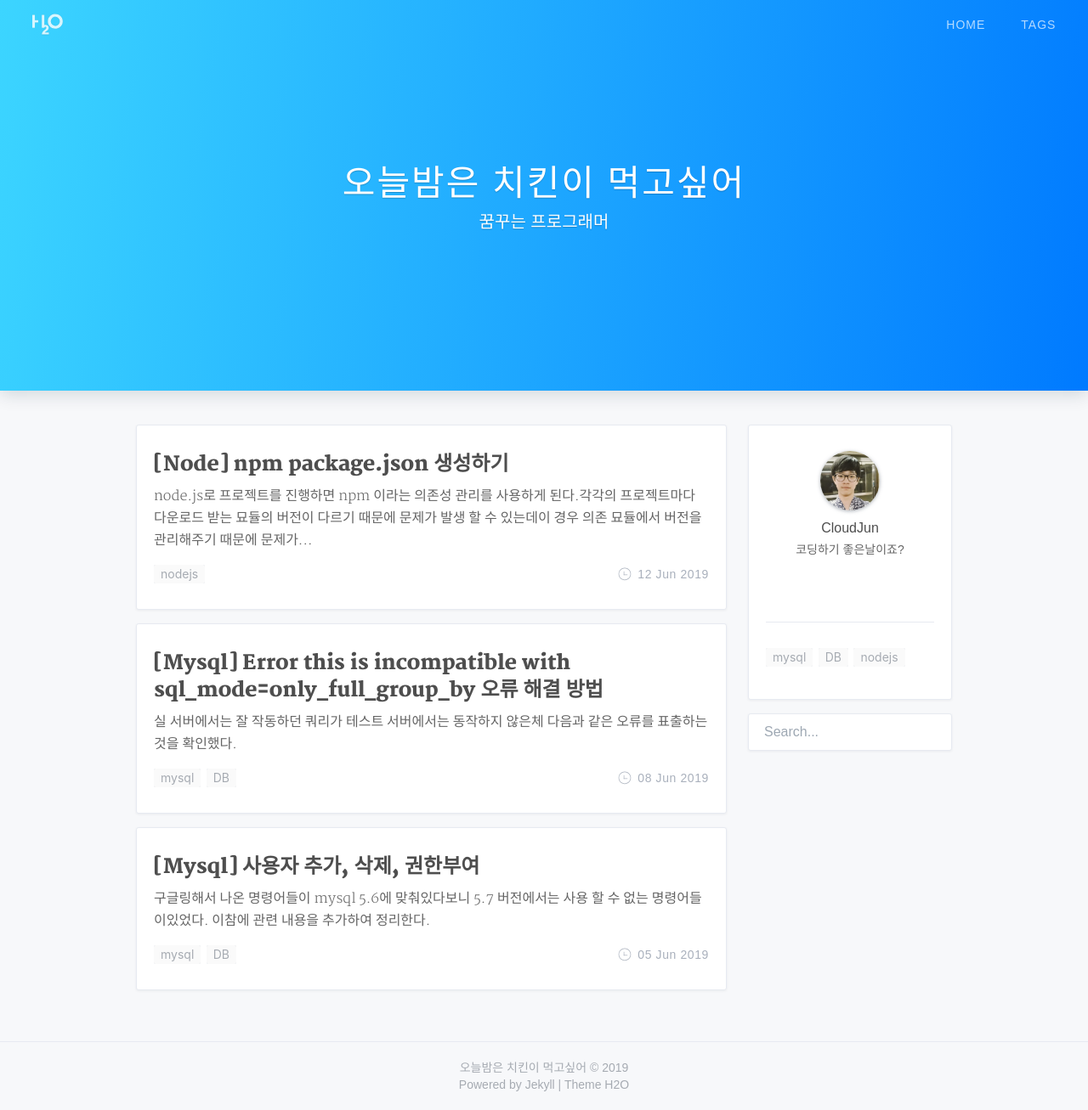
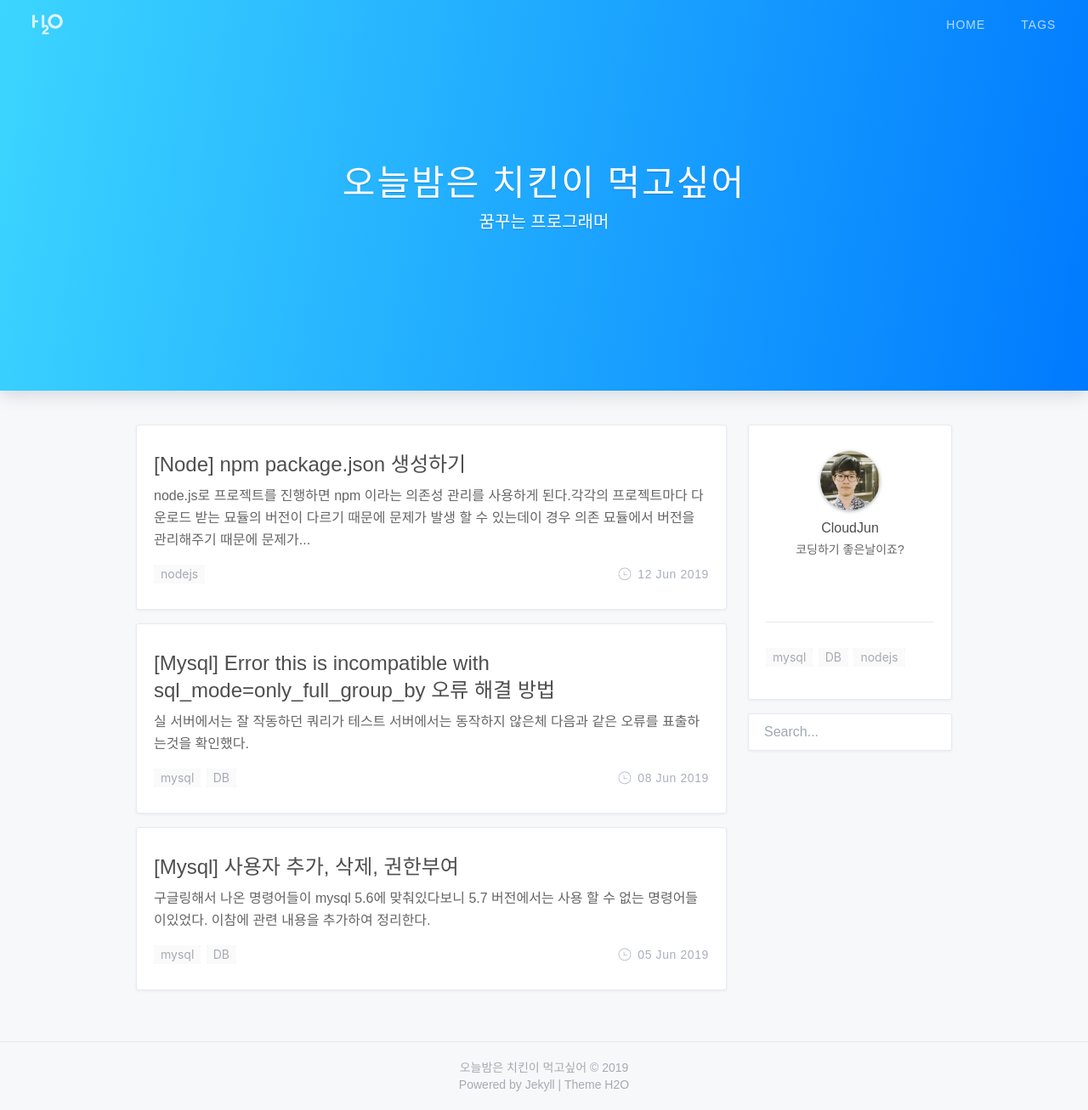
Before and after one commit to sistinafibel/sistinafibel.github.io, a Jekyll site: the page built from index.html, in a window 1280 px wide and 1307 px high. Shown: the whole window at 85% size. Built offline with Jekyll 4.4.1, drawn with Linux system fonts in a browser that asks for light colours; nearby versions of some CDN libraries; some web fonts are replaced; the list of posts is cut into pages by our own code; a style sheet for code colours, icons or effects is not loaded.

Commit message:
css 수정

```diff
--- a/_layouts/post.html
+++ b/_layouts/post.html
@@ -20,7 +20,7 @@
           {% endfor %}
         {% endif %}
       </div>
-      <h1>{{ page.title }}</h1>
+      <h1 class="mainh2">{{ page.title }}</h1>
       <div class="post-meta">
         <span class="post-meta-item"><i class="iconfont icon-author"></i>{% if page.author %}{{ page.author }}{% else %}{{ site.author }}{% endif %}</span>
         <time class="post-meta-item" datetime="{{ page.date | date:"%y-%m-%d" }}"><i class="iconfont icon-date"></i>{{ page.date | date_to_string }}</time>
--- a/index.html
+++ b/index.html
@@ -27,12 +27,12 @@ description: 꿈꾸는 프로그래머
                 {% endif %}
                 <section class="post-preview">
                     <a class="post-link" href="{{ post.url | relative_url }}" title="{{ post.title }}"></a>
-                    <h2 class="post-title">{{ post.title }}</h2>
+                    <h2 class="post-title mainh2">{{ post.title }}</h2>
                     {% if post.subtitle %}
                     <h3 class="post-subtitle">{{ post.subtitle }}</h3>
                     {% endif %}
                     {% if post.subtitle.size==0 or post.subtitle==nil %}
-                    <p class="post-excerpt">{{ post.excerpt | strip_html | strip_newlines | truncate: 126}}</p>
+                    <p class="post-excerpt mainh2">{{ post.excerpt | strip_html | strip_newlines | truncate: 126}}</p>
                     {% endif %}
                 </section>
                 <footer class="post-meta">
```
Also changed, not shown: screenshot/1494404591.png (deleted), screenshot/jekyll-theme-h2o-heroPatterns.png (deleted), screenshot/jekyll-theme-h2o-realhome.jpg (deleted), screenshot/jekyll-theme-h2o-realm.png (deleted), screenshot/jekyll-theme-h2o-search.png (deleted), screenshot/jekyll-theme-h2o-sideBar.png (deleted), screenshot/jekyll-theme-h2o-themecolor.jpg (deleted).
